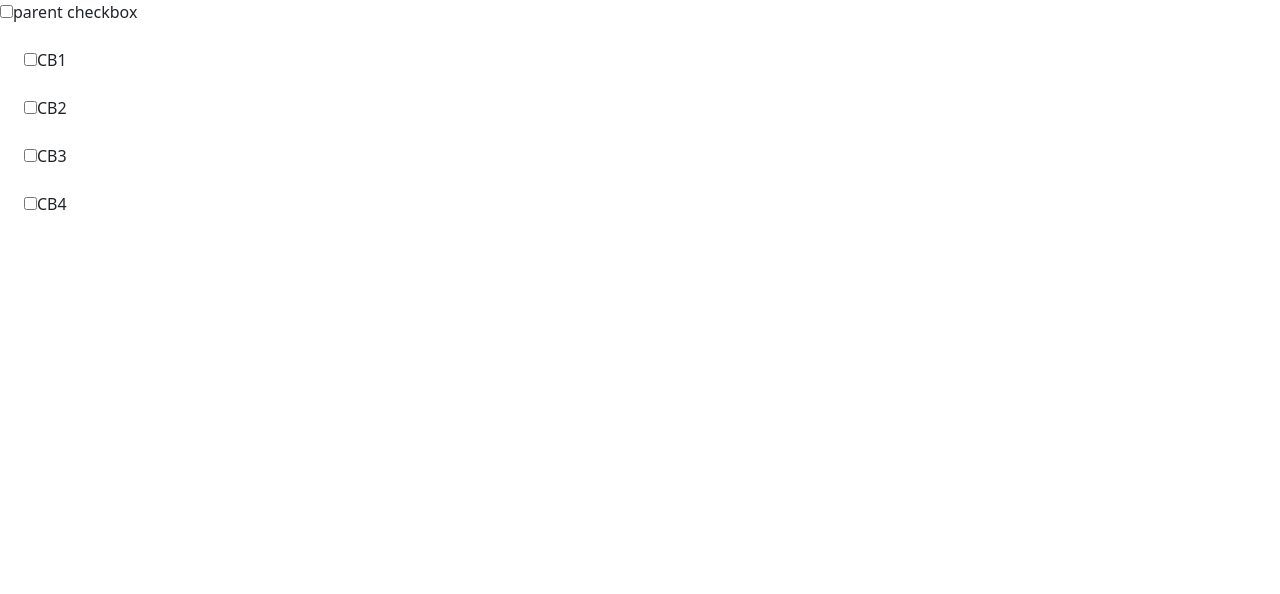
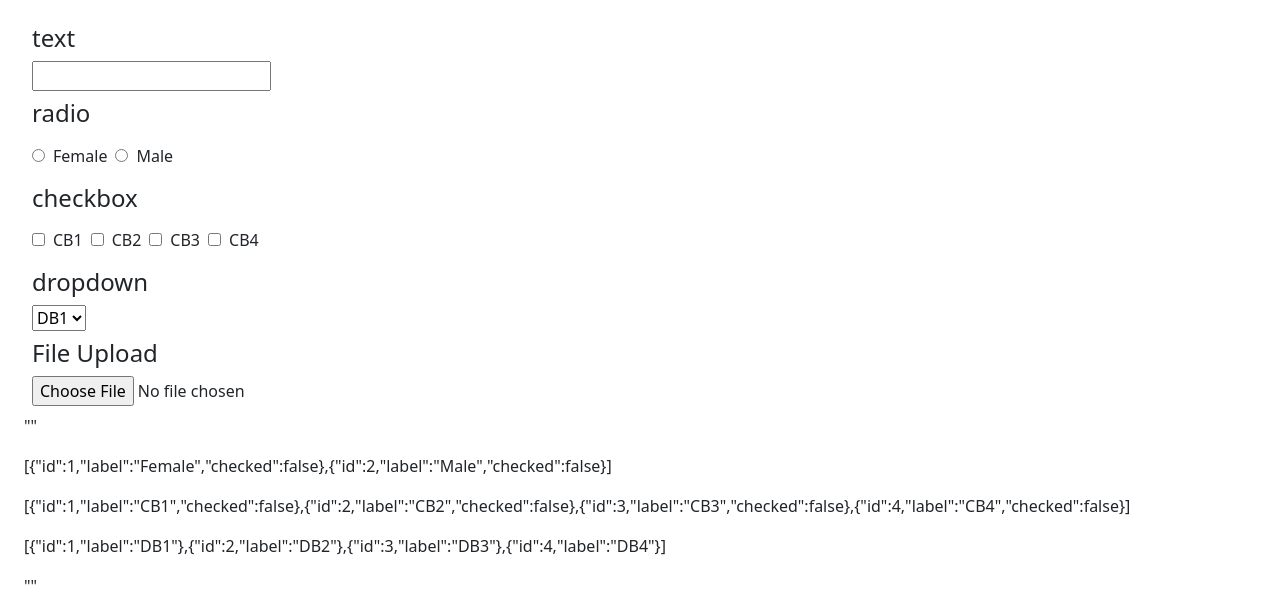
Before and after one commit to pavithra144/form-with-Json-server-api-Integration, a React (Create React App) app: page / in a window 1280 px wide. Shown: the top 594 px of the page. Built offline with nearby package versions, Linux system fonts and the light colour scheme.

Commit message:
inputs with state

```diff
--- /dev/null
+++ b/babel.config.js
@@ -0,0 +1,6 @@
+module.exports = {
+    presets: [
+        '@babel/preset-env',
+        '@babel/preset-react',
+    ],
+};
--- /dev/null
+++ b/jest.config.js
@@ -0,0 +1,5 @@
+module.exports = {
+    transform: {
+        '^.+\\.jsx?$': 'babel-jest',
+    },
+};
--- a/src/App.js
+++ b/src/App.js
@@ -4,6 +4,7 @@ import FormInput from './form/FormInput';
 import Accordion from './accordion/Accordion';
 import AccordionItem from './accordion/AccordionItem';
 import Checkbox from './check-box/Checkbox';
+import { InputTypes } from './input-types/InputTypes';
 
 
 function App() {
@@ -11,7 +12,8 @@ function App() {
     <div className="App">
       {/* <FormInput /> */}
       {/* <AccordionItem /> */}
-      <Checkbox />
+      {/* <Checkbox /> */}
+      <InputTypes />
     </div>
   );
 }
--- /dev/null
+++ b/src/input-types/InputTypes.js
@@ -0,0 +1,100 @@
+import React, { useState } from 'react'
+
+export const InputTypes = () => {
+
+    const [firstname, setFirstName] = useState('')
+    const [radiobox, setRadioBox] = useState([
+        { id: 1, label: 'Female', checked: false },
+        { id: 2, label: 'Male', checked: false }]);
+    const [checkboxInput, setCheckboxInput] = useState([
+        { id: 1, label: 'CB1', checked: false },
+        { id: 2, label: 'CB2', checked: false },
+        { id: 3, label: 'CB3', checked: false },
+        { id: 4, label: 'CB4', checked: false }])
+    const [dropdownBox, setDropdownBox] = useState([
+        { id: 1, label: 'DB1' },
+        { id: 2, label: 'DB2' },
+        { id: 3, label: 'DB3' },
+        { id: 4, label: 'DB4' }]);
+    const [fileupload, setFileupload] = useState('')
+
+    const onChangeHandler = (e) => {
+        const { type, name, value, files } = e.target
+        if (type == 'text') {
+            setFirstName(value)
+        }
+        if (type == 'radio') {
+            setRadioBox(prevState => {
+                return prevState.map(item => {
+                    return { ...item, checked: item.label === value }
+                })
+            })
+        }
+        if (type == 'checkbox') {
+            setCheckboxInput(prevState => {
+                return prevState.map(item => {
+                    if (item.label === value) {
+                        return { ...item, checked: !item.checked };
+                    }
+                    return item;
+                })
+            })
+        }
+        if (name == 'dropdown-option') {
+            setDropdownBox(value)
+        }
+        if (type == 'file') {
+            setFileupload(files[0])
+        }
+
+    }
+
+    return (
+        <div className='m-4'>
+            <div className='m-2'>
+                <h4>text</h4>
+                <input type='text' value={firstname} onChange={onChangeHandler} />
+            </div>
+            <div className='m-2'>
+                <h4>radio</h4>
+                {radiobox && radiobox.map(item => (
+                    <>
+                        <input type='radio' checked={item.checked} onChange={onChangeHandler} value={item.label} />
+                        <label className='m-2'>{item.label}</label>
+                    </>
+                ))}
+            </div>
+            <div className='m-2'>
+                <h4>checkbox</h4>
+                {checkboxInput && checkboxInput.map(item => (
+                    <>
+                        <input type='checkbox' checked={item.checked} onChange={onChangeHandler} value={item.label} />
+                        <label className='m-2'>{item.label}</label>
+                    </>
+                ))}
+            </div>
+            <div className='m-2'>
+                <h4>dropdown</h4>
+                <select name='dropdown-option' value={dropdownBox} onChange={() => onChangeHandler}>
+                    {dropdownBox.map(item => (
+                        <>
+                            <option value={item.label}>{item.label}</option>
+                        </>
+                    ))}
+                </select>
+
+            </div>
+            <div className='m-2'>
+                <h4>File Upload</h4>
+                <input type='file' value={fileupload} onChange={() => onChangeHandler} />
+            </div>
+            <p>{JSON.stringify(firstname)}</p>
+
+            <p>{JSON.stringify(radiobox)}</p>
+            <p>{JSON.stringify(checkboxInput)}</p>
+            <p>{JSON.stringify(dropdownBox)}</p>
+            <p>{JSON.stringify(fileupload)}</p>
+            <p>{JSON.stringify(firstname)}</p>
+        </div>
+    )
+}
```
Also changed, not shown: package.json (+7 -0 lines), src/accordion/Dummy.js (added, +9 -0 lines), src/ReducerFlow/reducerFlow.txt (added), 2 other files (tests, documents, lock files or other folders).
